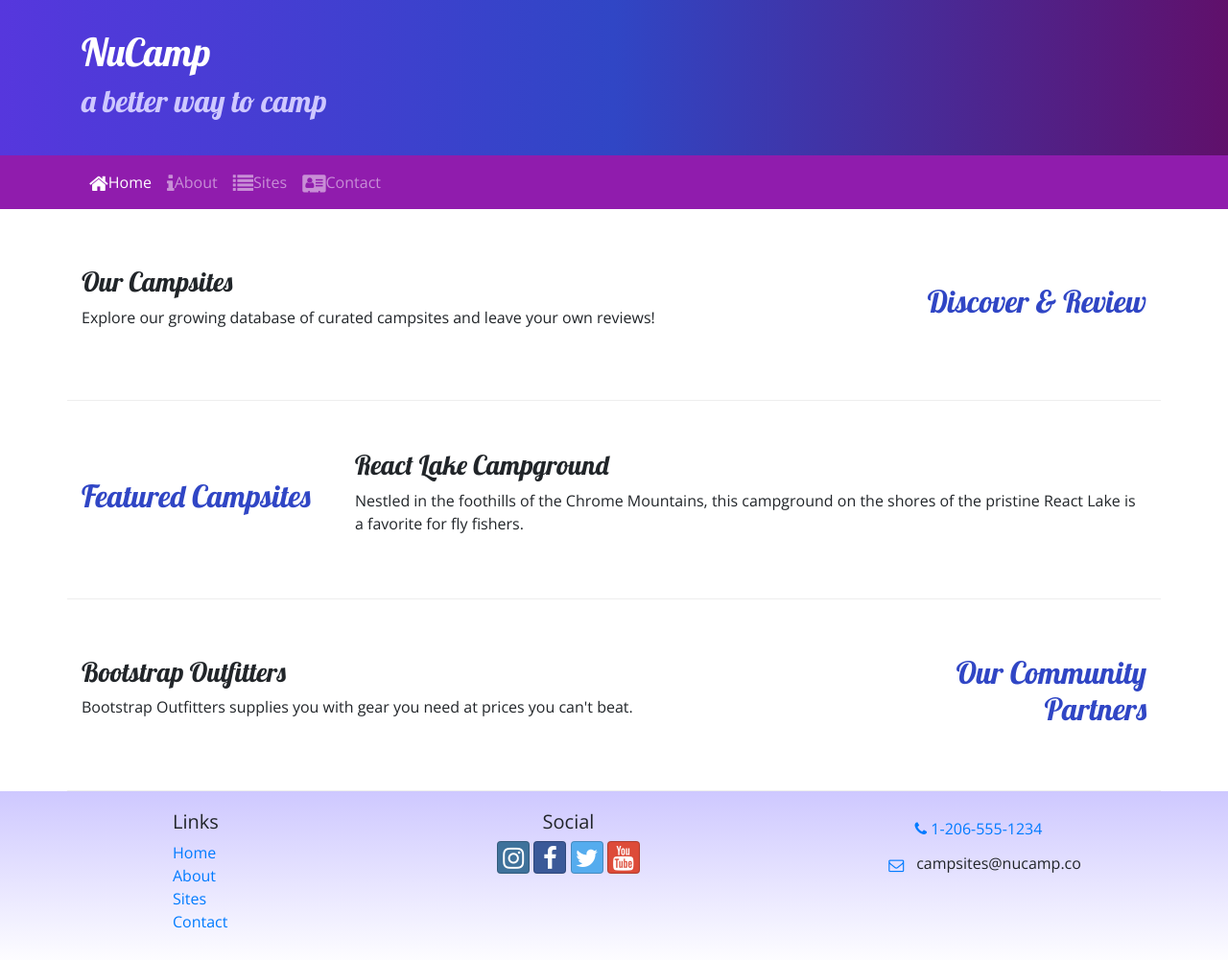
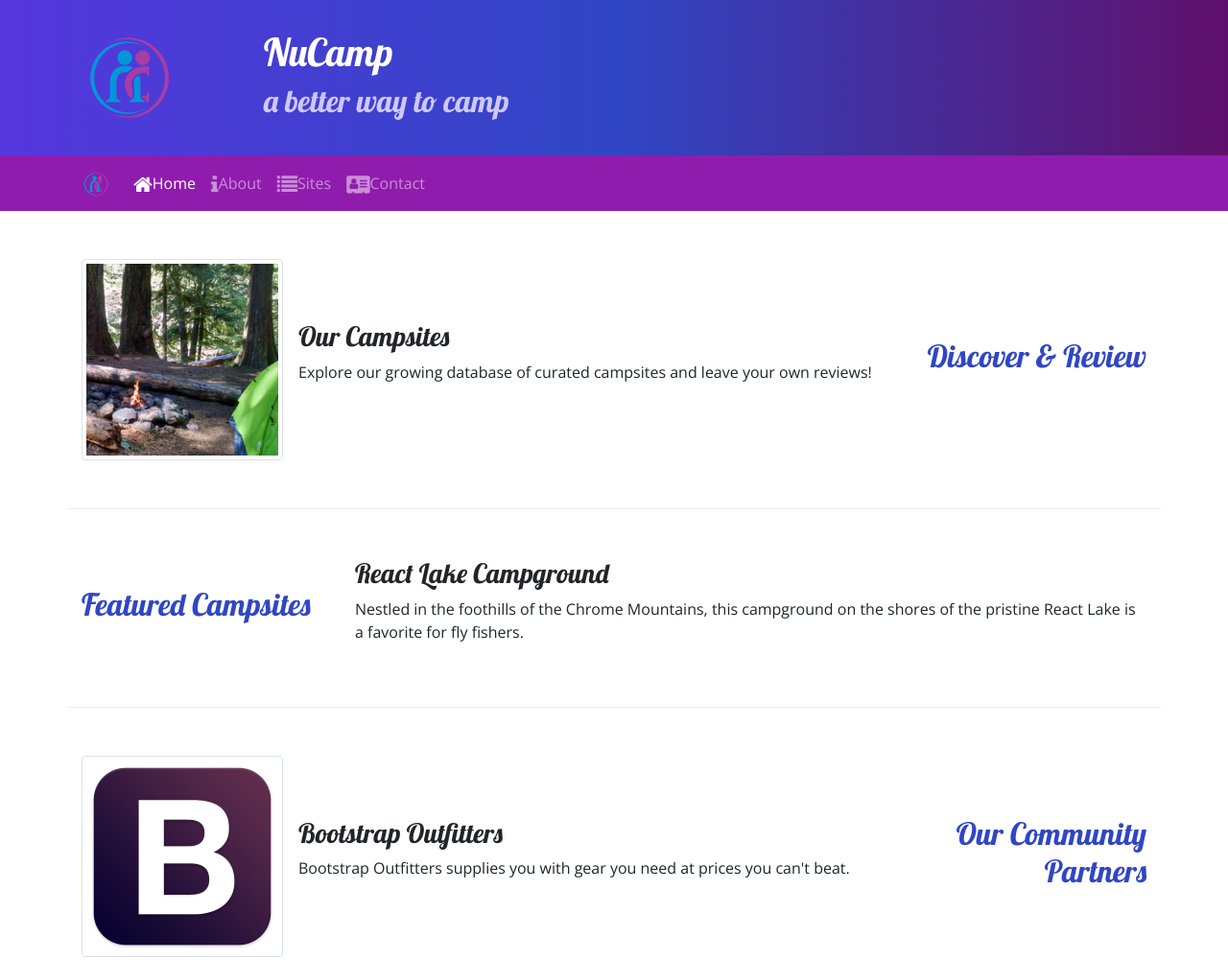
Before and after one commit to mbayas21/nucampsite, a website: page index.html in a window 1280 px wide. Shown: the top 1001 px of the page at 96% size. Drawn offline with nearby package versions, Linux system fonts and the light colour scheme.

Commit message:
Images and Media

```diff
--- a/index.html
+++ b/index.html
@@ -23,6 +23,9 @@
     <header class="jumbotron jumbotron-fluid">
         <div class="container">
             <div class="row">
+                <div class="col-4 col-sm-3 col-md-2 align-self-center">
+                    <img src="img/logo.png" class="img-fluid" alt="" />
+                </div>
                 <div class="col">
                     <h1>NuCamp</h1>
                     <h2>a better way to camp</h2>
@@ -33,11 +36,12 @@
 
     <nav class="navbar navbar-expand-sm navbar-dark sitcky-top">
         <div class="container">
-            <button class="navbar-toggler ml-auto" type="button" data-toggle="collapse" data-target="#nucampNavbar">
+            <a href="" class="navbar-brand" href=""> <img src="img/logo.png" height="30" width="30" /> </a>
+            <button class="navbar-toggler" type="button" data-toggle="collapse" data-target="#nucampNavbar">
                 <span class="navbar-toggler-icon"></span>
             </button>
-            <div class="collapse navbar-collapse">
-                <ul class="navbar-nav" id="nucampNavbar">
+            <div class="collapse navbar-collapse" id="nucampNavbar">
+                <ul class="navbar-nav">
                     <li class="nav-item active"><a class="nav-link" href="index.html"><i class="fa fa-home fa-lg"></i>Home</a></li>
                     <li class="nav-item"><a class="nav-link" href="aboutus.html"><i class="fa fa-info fa-lg"></i>About</a></li>
                     <li class="nav-item"><a class="nav-link" href="#"><i class="fa fa-list fa-lg"></i>Sites</a></li>
@@ -53,8 +57,13 @@
                 <h2 class="text-sm-right">Discover & Review</h2>
             </div>
             <div class="col">
-                <h3>Our Campsites</h3>
-                <p class="d-none d-sm-block">Explore our growing database of curated campsites and leave your own reviews!</p>
+                <div class="media">
+                    <img class="d-flex mr-3 img-thumbnail" src="img/breadcrumb-trail-thumb.jpg" alt="Breadcrumb Trail thumbnail" />
+                    <div class="media-body align-self-center">
+                        <h3>Our Campsites</h3>
+                        <p class="d-none d-sm-block">Explore our growing database of curated campsites and leave your own reviews!</p>
+                    </div>
+                </div>
             </div>
         </div>
 
@@ -73,8 +82,13 @@
                 <h2 class="text-sm-right">Our Community Partners</h2>
             </div>
             <div class="col">
-                <h3>Bootstrap Outfitters</h3>
-                <p class="d-none d-sm-block">Bootstrap Outfitters supplies you with gear you need at prices you can't beat.</p>
+                <div class="media">
+                    <img class="d-flex mr-3 img-thumbnail" src="img/bootstrap-thumb.png" alt="Bootstrap Outfitters" />
+                    <div class="media-body align-self-center">
+                        <h3>Bootstrap Outfitters</h3>
+                        <p class="d-none d-sm-block">Bootstrap Outfitters supplies you with gear you need at prices you can't beat.</p>
+                    </div>
+                </div>
             </div>
         </div>
     </div>
```
Also changed, not shown: aboutus.html (+11 -3 lines), contactus.html (+5 -1 lines), img/bootstrap-thumb.png (added), img/breadcrumb-trail-thumb.jpg (added), img/breadcrumb-trail.jpg (added), img/chrome-river-thumb.jpg (added), img/chrome-river.jpg (added), img/logo.png (added), img/react-lake-thumb.jpg (added), img/react-lake.jpg (added), 1 other file.
